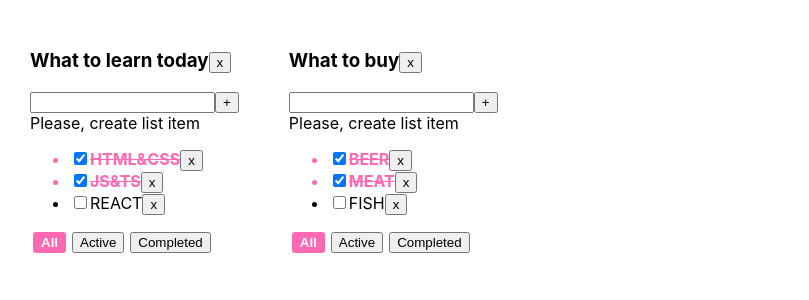
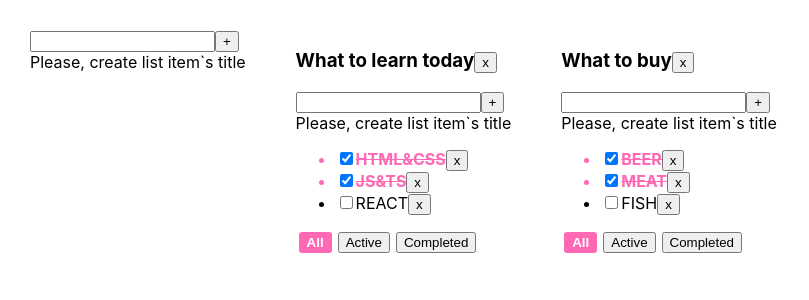
Before and after one commit to ElenaBoyko1992/todolist, a React (Create React App) app: page / in a window 1280 px wide. Shown: the top 300 px of the page, without its empty margins (0-809 px from the left). Built offline with nearby package versions, Linux system fonts and the light colour scheme.

Commit message:
lesson 6 (20.09.2022)

```diff
--- /dev/null
+++ b/src/AddItemForm.tsx
@@ -0,0 +1,48 @@
+import React, {ChangeEvent, KeyboardEvent, useState} from 'react';
+
+type AddItemFormPropsType = {
+    addItem: (title: string) => void
+}
+
+const AddItemForm = (props: AddItemFormPropsType) => {
+    const [title, setTitle] = useState<string>('')
+    const [error, setError] = useState<boolean>(false)
+    const changeTitle = (e: ChangeEvent<HTMLInputElement>) => {
+        if (error) setError(false)
+        setTitle(e.currentTarget.value)
+    }
+    const onKeyDownAddTask = (e: KeyboardEvent<HTMLInputElement>) => {
+        if (e.key === "Enter") addItem()
+    }
+    const addItem = () => {
+        let trimmedTitle = title.trim()
+        if (trimmedTitle) {
+            props.addItem(trimmedTitle)
+        } else {
+            setError(true)
+        }
+        setTitle('')
+    }
+
+    const userMessage =
+        error
+            ? <div style={{color: "hotpink"}}>Title is required!</div>
+            : <div>Please, create list item`s title</div>
+
+    return (
+        <div>
+            <div>
+                <input
+                    className={error ? "error" : ""}
+                    value={title}
+                    onChange={changeTitle}
+                    onKeyDown={onKeyDownAddTask}
+                />
+                <button onClick={addItem}>+</button>
+                {userMessage}
+            </div>
+        </div>
+    );
+};
+
+export default AddItemForm;
--- a/src/App.tsx
+++ b/src/App.tsx
@@ -2,6 +2,7 @@
 import './App.css';
 import TodoList, {TaskType} from "./TodoList";
 import {v1} from "uuid";
+import AddItemForm from "./AddItemForm";
 
 //CLI - интерфейс командной строки
 //GUI - графический интерфейс - create, read, update, delete => CRUD
@@ -41,6 +42,7 @@
 
     })
 
+    //tasks CRUD
     const removeTask = (taskId: string, todoListId: string) => {
         /*        const todoListTasks = tasks[todoListId]
                 const updatedTasks = todoListTasks.filter(t => t.id !== taskId)
@@ -53,7 +55,6 @@
         /*setTasks(tasks.filter(t => t.id !== taskID))*/
         //  console.log(tasks) //работает асинхронно!!!
     }
-
     const addTask = (title: string, todoListId: string) => {
         const newTask: TaskType = {id: v1(), title: title, isDone: false}
         /*        const todoListsTasks = tasks[todoListId]
@@ -67,8 +68,7 @@
             [todoListId]: [newTask, ...tasks[todoListId]]
         })
     }
-
-    const changeStatus = (taskID: string, isDone: boolean, todoListId: string) => {
+    const changeTaskStatus = (taskID: string, isDone: boolean, todoListId: string) => {
         /*        const todoListsTasks = tasks[todoListId]
                 const updatedTasks = todoListsTasks.map(t => t.id === taskID ? {...t, isDone} : t)
                 const copyTask = {...tasks}
@@ -81,13 +81,28 @@
         })
 
     }
+    const changeTaskTitle = (taskID: string, title: string, todoListId: string) => {
+        setTasks({
+            ...tasks,
+            [todoListId]: tasks[todoListId].map(t => t.id === taskID ? {...t, title} : t)
+        })
 
-    const changeFilter = (filter: FilterValuesType, todoListId: string) => {
+    }
+
+    //todolists CRUD
+    const changeTodoListFilter = (filter: FilterValuesType, todoListId: string) => {
         setTodolists(todolists.map(t => t.id === todoListId ? {...t, filter: filter} : t))
     }
-
+    const changeTodoListTitle = (title: string, todoListId: string) => {
+        setTodolists(todolists.map(t => t.id === todoListId ? {...t, title} : t))
+    }
     const removeTodoList = (todoListId: string) => {
         setTodolists(todolists.filter(tl => tl.id !== todoListId))
+    }
+    const addTodoList = (title: string) => {
+        const newTodoListId: string = v1()
+        setTodolists([...todolists, {id: newTodoListId, title, filter: 'all'}])
+        setTasks({...tasks, [newTodoListId]: []})
     }
 
     //UI:
@@ -112,16 +127,19 @@
                 title={tl.title}
                 tasks={filteredTasks}
                 removeTask={removeTask}
-                changeFilter={changeFilter}
+                changeFilter={changeTodoListFilter}
                 addTask={addTask}
-                changeStatus={changeStatus}
+                changeStatus={changeTaskStatus}
                 removeTodoList={removeTodoList}
+                changeTaskTitle={changeTaskTitle}
+                changeTodoListTitle={changeTodoListTitle}
             />
         )
     })
 
     return (
         <div className="App">
+            <AddItemForm addItem={addTodoList}/>
             {todoListsComponents}
         </div>
     );
--- /dev/null
+++ b/src/EditableSpan.tsx
@@ -0,0 +1,39 @@
+import React, {KeyboardEvent, ChangeEvent, useState} from 'react';
+
+type EditableSpanPropsType = {
+    title: string
+    changeTitle: (title: string) => void
+}
+
+const EditableSpan = (props: EditableSpanPropsType) => {
+    const [editMode, setEditMode] = useState<boolean>(false)
+    const [title, setTitle] = useState<string>(props.title)
+    const onEditMode = () => setEditMode(true)
+    const offEditMode = () => {
+        props.changeTitle(title)
+        setEditMode(false)
+    }
+    const changeTitle = (e: ChangeEvent<HTMLInputElement>) => {
+        setTitle(e.currentTarget.value)
+    }
+
+    const enterChangeTitle = (e: KeyboardEvent<HTMLInputElement>) => {
+        if (e.key === 'Enter') {
+            offEditMode()
+        }
+    }
+
+    return (
+        editMode
+            ? <input
+                value={title}
+                autoFocus
+                onBlur={offEditMode}
+                onChange={changeTitle}
+                onKeyDown={enterChangeTitle}
+            />
+            : <span onDoubleClick={onEditMode}>{props.title}</span>
+    );
+};
+
+export default EditableSpan;
--- a/src/TodoList.tsx
+++ b/src/TodoList.tsx
@@ -1,5 +1,7 @@
-import React, {ChangeEvent, KeyboardEvent, useState} from 'react';
+import React from 'react';
 import {FilterValuesType} from "./App";
+import AddItemForm from "./AddItemForm";
+import EditableSpan from "./EditableSpan";
 
 export type TaskType = {
     id: string
@@ -17,20 +19,25 @@
     addTask: (title: string, todoListId: string) => void
     changeStatus: (taskID: string, isDone: boolean, todoListId: string) => void
     removeTodoList: (todoListId: string) => void
+    changeTaskTitle: (taskID: string, title: string, todoListId: string) => void
+    changeTodoListTitle: (title: string, todoListId: string) => void
 }
 
 const TodoList = (props: TodoListPropsType) => {
-    const [title, setTitle] = useState('')
-    const [error, setError] = useState<boolean>(false)
     const tasksItems = props.tasks.length ? props.tasks.map(task => {
+            const changeTaskTitle = (title: string) => {
+                props.changeTaskTitle(task.id, title, props.todoListId)
+            }
             return (
                 <li key={task.id} className={task.isDone ? 'isDone' : ''}>
                     <input onChange={(e) => props.changeStatus(task.id, e.currentTarget.checked, props.todoListId)}
+
                            type="checkbox"
                            checked={task.isDone}
 
                     />
-                    <span>{task.title}</span>
+
+                    <EditableSpan title={task.title} changeTitle={changeTaskTitle}/>
                     <button onClick={() => props.removeTask(task.id, props.todoListId)}>x</button>
                 </li>
 
@@ -38,46 +45,22 @@
         })
         : <span>Tasks list is empty</span>
 
-    const changeTitle = (e: ChangeEvent<HTMLInputElement>) => {
-        if (error) setError(false)
-        setTitle(e.currentTarget.value)
+    const addTask = (title: string) => {
+        props.addTask(title, props.todoListId)
     }
-    const onKeyDownAddTask = (e: KeyboardEvent<HTMLInputElement>) => {
-        if (e.key === "Enter") addTask()
-    }
-    const addTask = () => {
-        let trimmedTitle = title.trim()
-        if (trimmedTitle) {
-            props.addTask(trimmedTitle, props.todoListId)
-        } else {
-            setError(true)
-        }
-        setTitle('')
-    }
+    const changeTodolistTitle = (title: string) => props.changeTodoListTitle(title, props.todoListId)
     const handlerCreator = (filter: FilterValuesType, todoListId: string) => {
         return () => props.changeFilter(filter, todoListId)
     }
-    let userMessage =
-        error
-            ? <div style={{color: "hotpink"}}>Title is required!</div>
-            : <div>Please, create list item</div>
 
     return (
         <div>
             <h3>
-                {props.title}
+                <EditableSpan title={props.title} changeTitle={changeTodolistTitle}/>
                 <button onClick={() => props.removeTodoList(props.todoListId)}>х</button>
             </h3>
-            <div>
-                <input
-                    className={error ? "error" : ""}
-                    value={title}
-                    onChange={changeTitle}
-                    onKeyDown={onKeyDownAddTask}
-                />
-                <button onClick={addTask}>+</button>
-                {userMessage}
-            </div>
+            <AddItemForm addItem={addTask}/>
+
             <ul>
                 {tasksItems}
             </ul>
```
